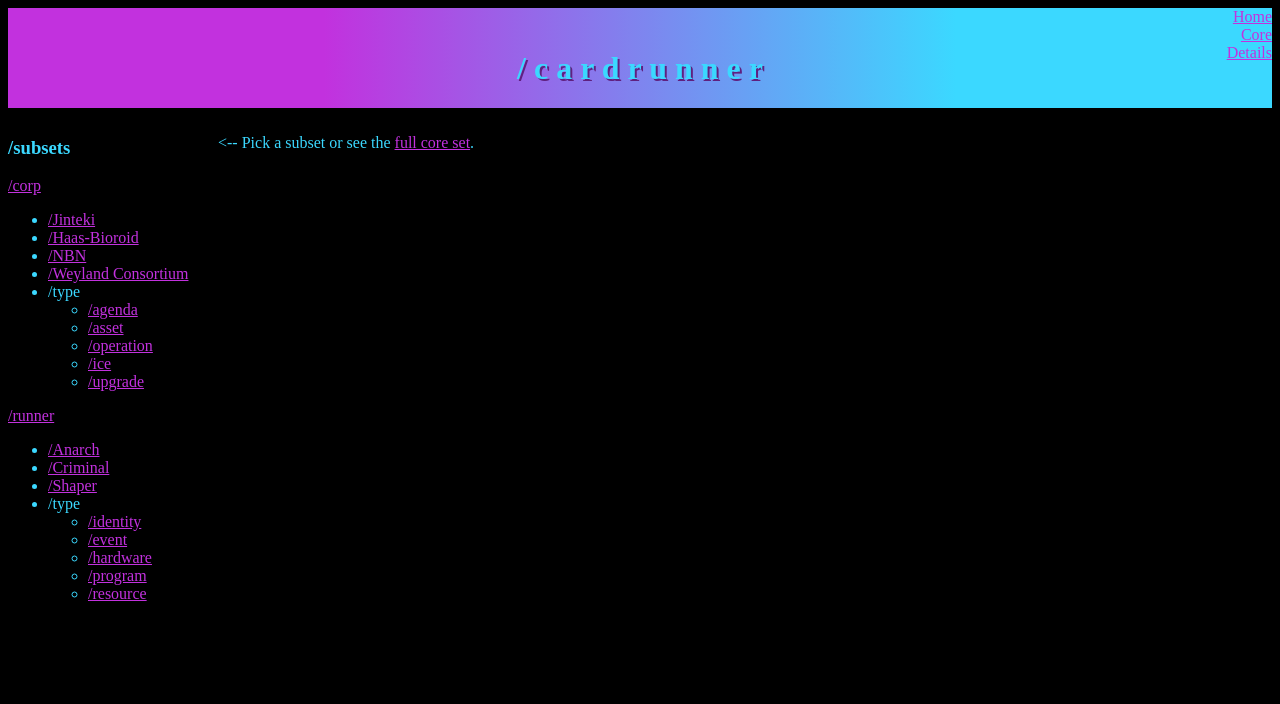
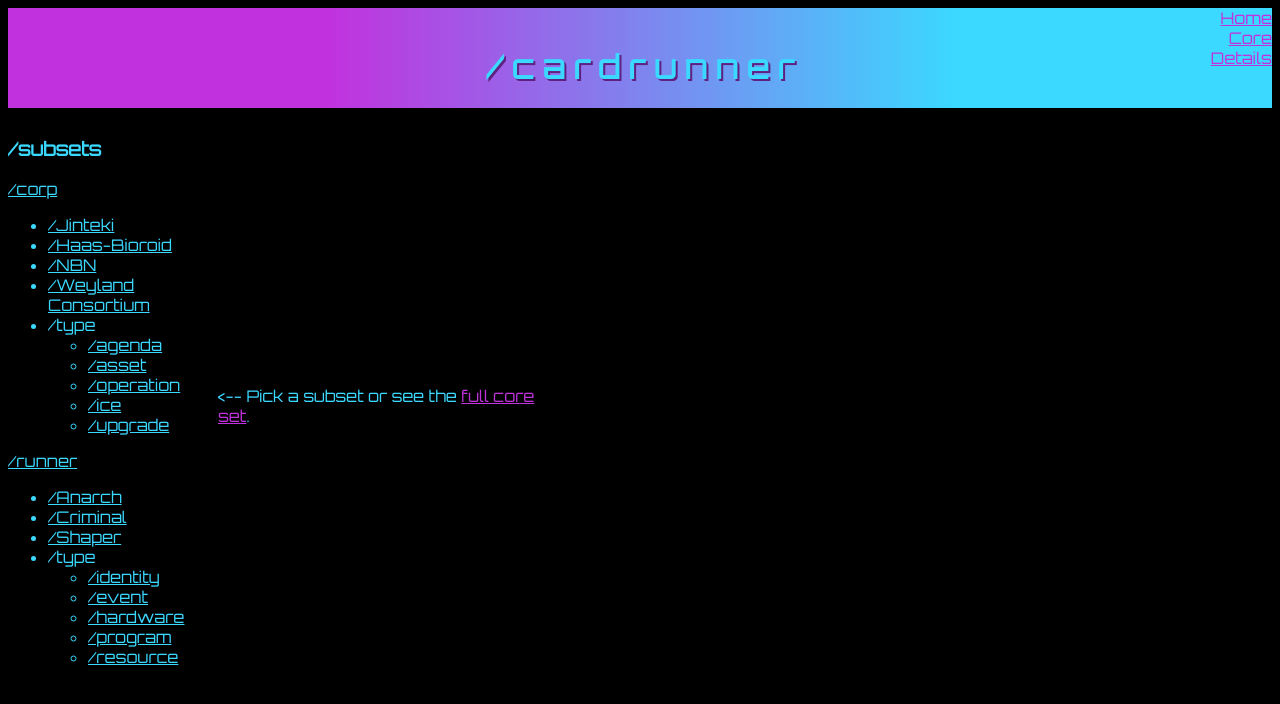
Before and after one commit to Yonathan-Sanchez/-cardrunner, a React (Create React App) app: page / in a window 1280 px wide. Shown: the top 704 px of the page. Built offline with nearby package versions, Linux system fonts and the light colour scheme; no server answers.

Commit message:
Approach MVP

```diff
--- a/public/index.html
+++ b/public/index.html
@@ -1,6 +1,12 @@
 <!DOCTYPE html>
 <html lang="en">
 	<head>
+		<link rel="preconnect" href="https://fonts.googleapis.com" />
+		<link rel="preconnect" href="https://fonts.gstatic.com" crossorigin />
+		<link
+			href="https://fonts.googleapis.com/css2?family=Orbitron&display=swap"
+			rel="stylesheet"
+		/>
 		<meta charset="utf-8" />
 		<meta name="viewport" content="width=device-width, initial-scale=1" />
 		<meta name="theme-color" content="#000000" />
--- a/src/App.js
+++ b/src/App.js
@@ -5,7 +5,9 @@ import Sidebar from './Components/Sidebar.js';
 import Details from './Components/Details.js';
 import Main from './Pages/Main.js';
 import Core from './Components/Core.js';
-import SideCodeResults from './Pages/SideCodeResults.js';
+import SideCodeResults from './Components/SideCodeResults.js';
+import FactionCodeResults from './Components/FactionCodeResults.js';
+import TypeCodeResults from './Components/TypeCodeResults.js';
 import './CSS/App.css';
 
 function App() {
@@ -44,7 +46,7 @@ function App() {
 				<Link to={'/Details'}>Details</Link>
 			</nav>
 			<Sidebar />
-			<main className='main'>
+			<main className='main cardList'>
 				{/* {!loading ? cards[0].faction_code : <div>loading...</div>} */}
 				<Routes>
 					{/* <Route path='/:cardCode' element={<Details />} /> */}
@@ -54,8 +56,17 @@ function App() {
 					/>
 					<Route path='/Core' element={<Core cards={cards} />} />
 					<Route
-						path='/Results/:sidecode'
+						path='/SideCodeResults/:sideCode'
 						element={<SideCodeResults cards={cards} />}
+					/>
+					<Route
+						path='/FactionCodeResults/:factionCode'
+						element={<FactionCodeResults cards={cards} />}
+					/>
+
+					<Route
+						path='/TypeCodeResults/:typeCode'
+						element={<TypeCodeResults cards={cards} />}
 					/>
 					<Route path='/Details' element={<Details />} />
 				</Routes>
--- a/src/CSS/App.css
+++ b/src/CSS/App.css
@@ -16,9 +16,11 @@ h1 {
 
 .App {
     display: grid;
-    grid-template-columns: 200px 1fr 1fr;
+    grid-template-columns: 200px 1fr;
     grid-template-rows: 100px 1fr;
     gap: 10px;
+    font-family: 'Orbitron', sans-serif;
+
 }
 
 .App-header {
@@ -47,10 +49,26 @@ nav {
     background-color: inherit;
     color: #3bd8ff;
 }
+.sidebar a {
+    color: #3bd8ff;
+}
 
 .main {
     grid-column: 2 /span 2;
-    grid-row: 2 / span 1;
+    grid-row: 2 / span 2;
     /* background-color: #602080;     */
     /* color: #202060; */
 }
+
+.cardList {
+    display: grid;
+    grid-template-columns: repeat(auto-fill, minmax(300px, 1fr));
+    grid-template-rows: minmax(250px, auto);
+    gap: 1rem;
+    /* background-color: white; */
+    justify-items: center;
+    align-items: center;
+}
+/* .cardListItem {
+
+}  */
--- a/src/Components/Details.js
+++ b/src/Components/Details.js
@@ -6,7 +6,7 @@ function Details({ cards }) {
 		let list = cards.map((card) => {
 			return (
 				<div className='cardList'>
-					<p>{card}</p>
+					<p>{card.code}</p>
 				</div>
 			);
 		});
--- /dev/null
+++ b/src/Components/FactionCodeResults.js
@@ -0,0 +1,27 @@
+import React from 'react';
+import { useParams } from 'react-router-dom';
+
+function FactionCodeResults({ cards }) {
+	const { factionCode } = useParams();
+
+	const cardsByFactionCode = cards.filter(
+		(card) => card.faction_code == factionCode
+	);
+
+	let newCardList = cardsByFactionCode.map((card) => {
+		return (
+			<div className='cardListItem' key={card.code}>
+				<img
+					src={`https://static.nrdbassets.com/v1/large/${card.code}.jpg`}
+					alt=''
+				/>
+				{/* <div>{card.side_code}</div> */}
+
+				<br />
+			</div>
+		);
+	});
+	return newCardList;
+}
+
+export default FactionCodeResults;
--- /dev/null
+++ b/src/Components/SideCodeResults.js
@@ -0,0 +1,25 @@
+import React from 'react';
+import { useParams } from 'react-router-dom';
+
+function SideCodeResults({ cards }) {
+	const { sideCode } = useParams();
+
+	const cardsBySideCode = cards.filter((card) => card.side_code == sideCode);
+
+	let newCardList = cardsBySideCode.map((card) => {
+		return (
+			<div className='cardListItem' key={card.code}>
+				<img
+					src={`https://static.nrdbassets.com/v1/large/${card.code}.jpg`}
+					alt=''
+				/>
+				{/* <div>{card.side_code}</div> */}
+
+				<br />
+			</div>
+		);
+	});
+	return newCardList;
+}
+
+export default SideCodeResults;
--- a/src/Components/Sidebar.js
+++ b/src/Components/Sidebar.js
@@ -11,69 +11,71 @@ function Sidebar({ cards }) {
 				<li>neutral</li>
 			</ul> */}
 			<h3>/subsets</h3>
-			<Link to='/results/corp'>/corp</Link>
+			<Link to='/SideCodeResults/corp'>/corp</Link>
 			<ul>
 				<li>
-					<Link to='/'>/Jinteki</Link>
+					<Link to='/FactionCodeResults/jinteki'>/Jinteki</Link>
 				</li>
 				<li>
-					<Link to='/'>/Haas-Bioroid</Link>
+					<Link to='/FactionCodeResults/haas-bioroid'>/Haas-Bioroid</Link>
 				</li>
 				<li>
-					<Link to='/'>/NBN</Link>
+					<Link to='/FactionCodeResults/nbn'>/NBN</Link>
 				</li>
 				<li>
-					<Link to='/'>/Weyland Consortium</Link>
+					<Link to='/FactionCodeResults/weyland-consortium'>
+						/Weyland Consortium
+					</Link>
 				</li>
 				<li>
 					/type
 					<ul>
 						<li>
-							<Link to='/'>/agenda</Link>
+							<Link to='/TypeCodeResults/agenda'>/agenda</Link>
 						</li>
 						<li>
-							<Link to='/'>/asset</Link>
+							<Link to='/TypeCodeResults/asset'>/asset</Link>
 						</li>
 						<li>
-							<Link to='/'>/operation</Link>
+							<Link to='/TypeCodeResults/operation'>/operation</Link>
 						</li>
 						<li>
-							<Link to='/'>/ice</Link>
+							<Link to='/TypeCodeResults/ice'>/ice</Link>
 						</li>
 						<li>
-							<Link to='/'>/upgrade</Link>
+							<Link to='/TypeCodeResults/upgrade'>/upgrade</Link>
 						</li>
 					</ul>
 				</li>
 			</ul>
-			<Link to='/results/runner'>/runner</Link>
+			<Link to='/SideCodeResults/runner'>/runner</Link>
 			<ul>
 				<li>
-					<Link to='/'>/Anarch</Link>
+					<Link to='/FactionCodeResults/anarch'>/Anarch</Link>
 				</li>
 				<li>
-					<Link to='/'>/Criminal</Link>
+					<Link to='/FactionCodeResults/criminal'>/Criminal</Link>
 				</li>
 				<li>
-					<Link to='/'>/Shaper</Link>
+					<Link to='/FactionCodeResults/shaper'>/Shaper</Link>
 				</li>
 				<li>
 					/type
 					<ul>
 						<li>
-							<Link to='/'>/identity</Link>
+							<Link to='/TypeCodeResults/identity'>/identity</Link>
 						</li>
 						<li>
-							<Link to='/'>/event</Link>
+							<Link to='/TypeCodeResults/event'>/event</Link>
 						</li>
 						<li>
-							<Link to='/'>/hardware</Link>
+							<Link to='/TypeCodeResults/hardware'>/hardware</Link>
 						</li>
 						<li>
-							<Link to='/'>/program</Link>
+							<Link to='/TypeCodeResults/program'>/program</Link>
 						</li>
 						<li>
-							<Link to='/'>/resource</Link>
+							<Link to='/TypeCodeResults/resource'>/resource</Link>
 						</li>
 					</ul>
 				</li>
--- a/src/Pages/SideCodeResults.js
+++ b/src/Components/TypeCodeResults.js
@@ -1,12 +1,12 @@
 import React from 'react';
 import { useParams } from 'react-router-dom';
 
-function SideCodeResults({ cards }) {
-	const { sidecode } = useParams();
+function TypeCodeResults({ cards }) {
+	const { typeCode } = useParams();
 
-	const cardsBySideCode = cards.filter((card) => card.side_code === sidecode);
+	const cardsByTypeCode = cards.filter((card) => card.type_code == typeCode);
 
-	let newCardList = cardsBySideCode.map((card) => {
+	let newCardList = cardsByTypeCode.map((card) => {
 		return (
 			<div className='cardListItem' key={card.code}>
 				<img
@@ -19,7 +19,7 @@ function SideCodeResults({ cards }) {
 			</div>
 		);
 	});
-	return <div className='cardList'>{newCardList}</div>;
+	return newCardList;
 }
 
-export default SideCodeResults;
+export default TypeCodeResults;
--- a/src/Pages/Main.js
+++ b/src/Pages/Main.js
@@ -40,8 +40,6 @@ function Main({ cards }) {
 	// 		.catch(console.error);
 	// }
 
-	//.map = grab all the title from the indices, build a list
-
 	// useEffect(() => {
 	// 	getCardData();
 	// 	// if (loading == false) {
```
